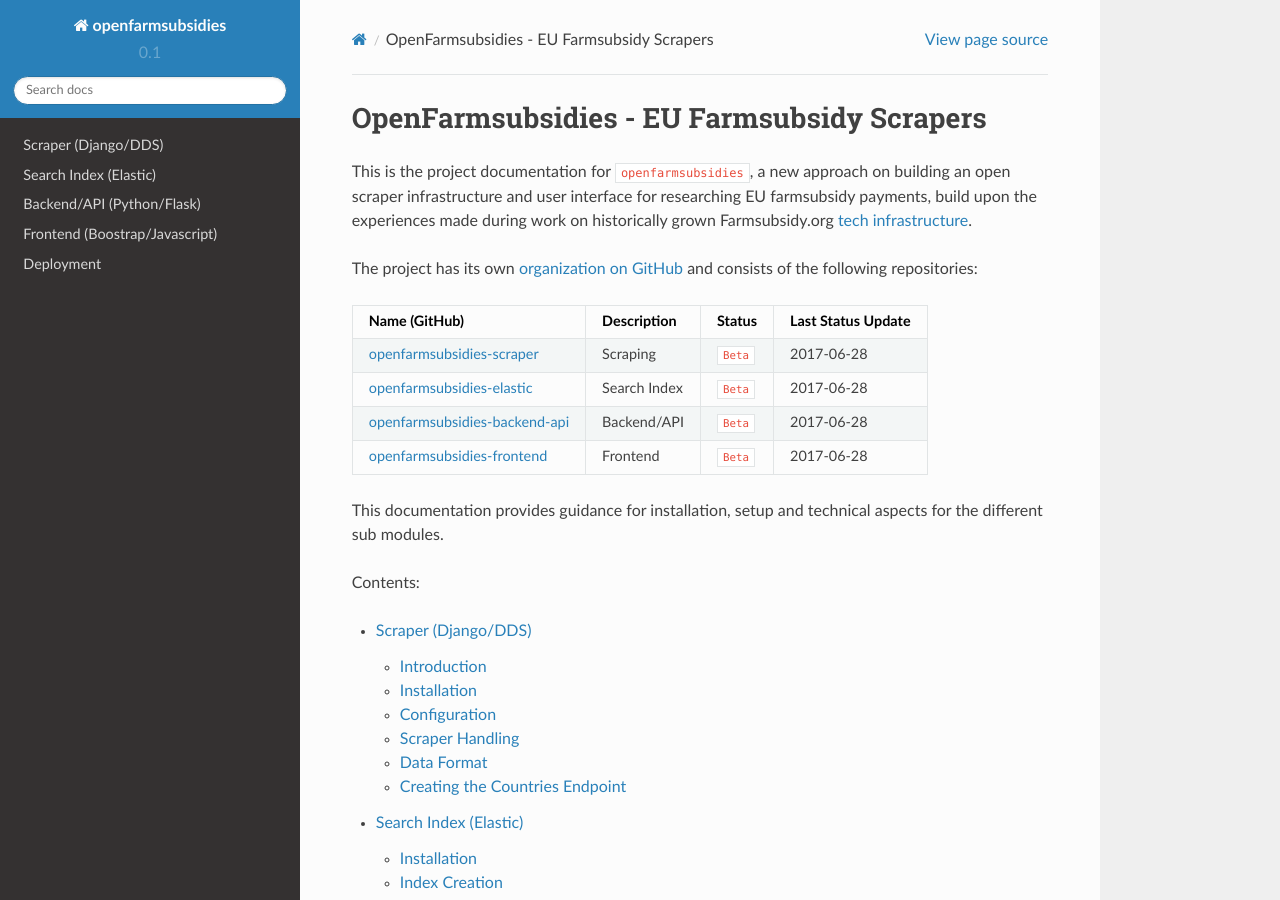
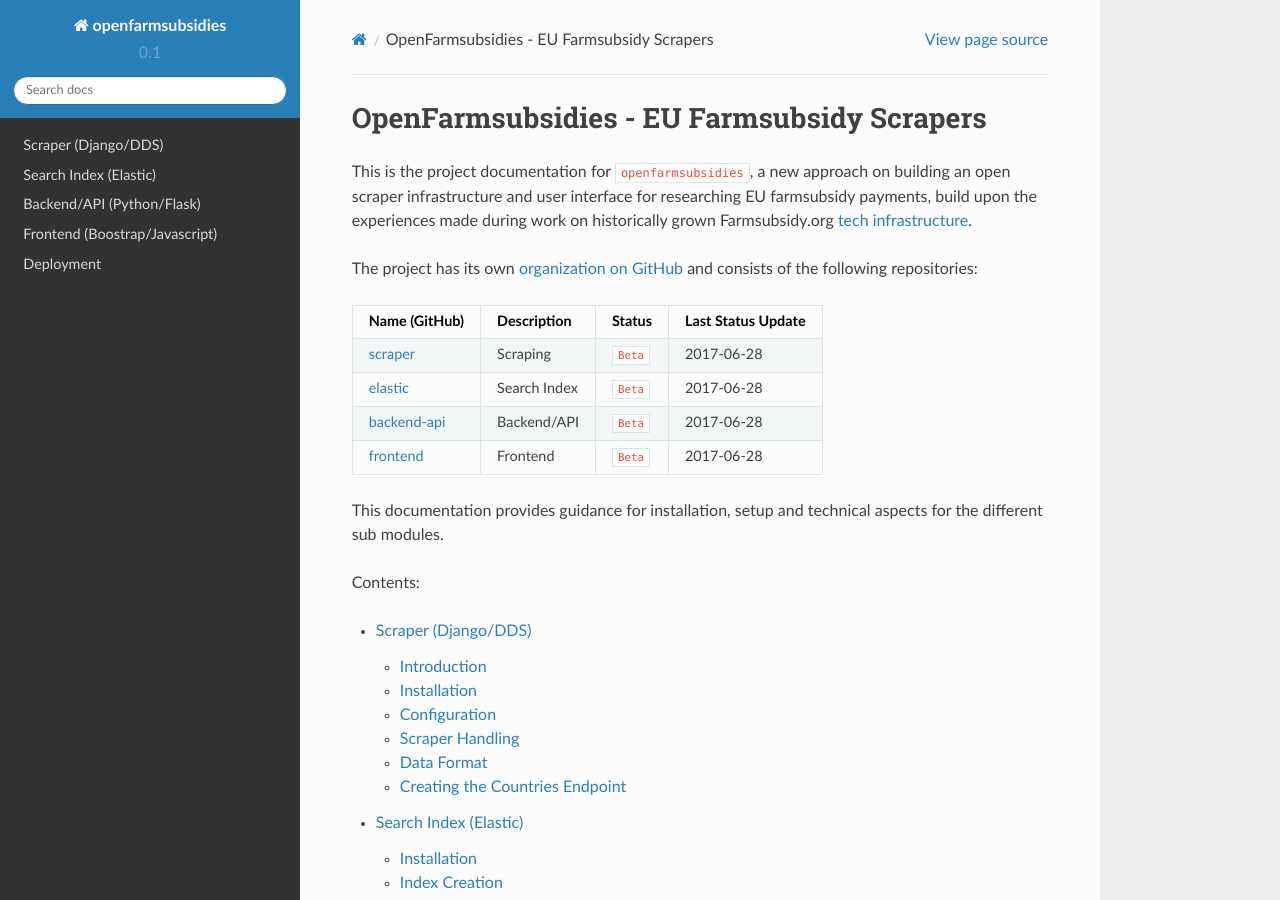
Before and after one commit to holgerd77/farmsubsidy-dds-scraper, a Sphinx documentation site: the page built from docs/index.rst, in a window 1280 px wide and 900 px high. Built offline with Sphinx 7.4.7 and the Read the Docs theme 2.0.0, drawn with Linux system fonts in a browser that asks for light colours.

```diff
--- a/docs/index.rst
+++ b/docs/index.rst
@@ -15,17 +15,17 @@
 The project has its own `organization on GitHub <https://github.com/openfarmsubsidies>`_
 and consists of the following repositories:
 
-+---------------------------------------------------------------------------------------+-----------------------------------------+---------------------+--------------------+
-| Name (GitHub)                                                                         | Description                             | Status              | Last Status Update |
-+=======================================================================================+=========================================+=====================+====================+
-| `openfarmsubsidies-scraper <https://github.com/openfarmsubsidies/scraper>`__          | Scraping                                | ``Beta``            | 2017-06-28         |
-+---------------------------------------------------------------------------------------+-----------------------------------------+---------------------+--------------------+
-| `openfarmsubsidies-elastic <https://github.com/openfarmsubsidies/elastic>`__          | Search Index                            | ``Beta``            | 2017-06-28         |
-+---------------------------------------------------------------------------------------+-----------------------------------------+---------------------+--------------------+
-| `openfarmsubsidies-backend-api <https://github.com/openfarmsubsidies/backend-api>`__  | Backend/API                             | ``Beta``            | 2017-06-28         |
-+---------------------------------------------------------------------------------------+-----------------------------------------+---------------------+--------------------+
-| `openfarmsubsidies-frontend <https://github.com/openfarmsubsidies/frontend>`__        | Frontend                                | ``Beta``            | 2017-06-28         |
-+---------------------------------------------------------------------------------------+-----------------------------------------+---------------------+--------------------+
++---------------------------------------------------------------------+-----------------------------------------+---------------------+--------------------+
+| Name (GitHub)                                                       | Description                             | Status              | Last Status Update |
++=====================================================================+=========================================+=====================+====================+
+| `scraper <https://github.com/openfarmsubsidies/scraper>`__          | Scraping                                | ``Beta``            | 2017-06-28         |
++---------------------------------------------------------------------+-----------------------------------------+---------------------+--------------------+
+| `elastic <https://github.com/openfarmsubsidies/elastic>`__          | Search Index                            | ``Beta``            | 2017-06-28         |
++---------------------------------------------------------------------+-----------------------------------------+---------------------+--------------------+
+| `backend-api <https://github.com/openfarmsubsidies/backend-api>`__  | Backend/API                             | ``Beta``            | 2017-06-28         |
++---------------------------------------------------------------------+-----------------------------------------+---------------------+--------------------+
+| `frontend <https://github.com/openfarmsubsidies/frontend>`__        | Frontend                                | ``Beta``            | 2017-06-28         |
++---------------------------------------------------------------------+-----------------------------------------+---------------------+--------------------+
 
 This documentation provides guidance for installation, setup and technical
 aspects for the different sub modules.
```
Also changed, not shown: 1 other file.
